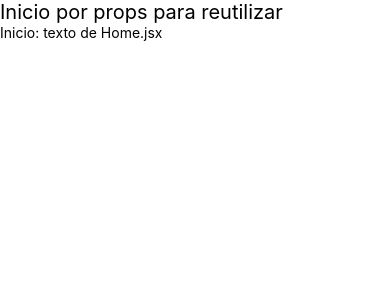
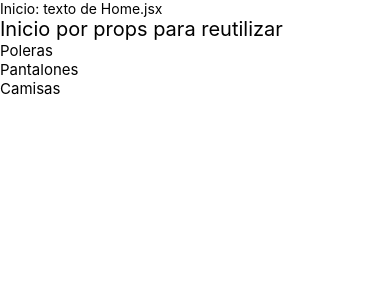
Before and after one commit to GCabreraH/CoderHouse_61300, a React Native app in the folder myecommerce/myecommerce/: screen / in a window 390 px wide. Shown: the top 300 px of the page. Built offline with nearby package versions, Linux system fonts and the light colour scheme.

Commit message:
Se crea el componente ItemListCategories y Categories. Se llama a Categories desde Home.

```diff
--- a/myecommerce/myecommerce/src/Screens/Home.jsx
+++ b/myecommerce/myecommerce/src/Screens/Home.jsx
@@ -1,11 +1,13 @@
 import { View,Text } from "react-native";
 import Header from "../components/Header";
+import Categories from "../components/Categories";
 
 function Home(){
     return(
         <View>
+            <Text>Inicio: texto de Home.jsx</Text>
             <Header title={'Inicio por props para reutilizar'} />
-            <Text>Inicio: texto de Home.jsx</Text>
+            <Categories />
 
         </View>
     );
--- /dev/null
+++ b/myecommerce/myecommerce/src/components/Categories.jsx
@@ -0,0 +1,15 @@
+/*Este componente permite reutilizar categorias sin necesidad de codigicarlas cada una.*/
+
+import { View, Text } from "react-native";
+
+function Categories(){
+    return(
+        <View>
+            <Text style={{fontSize:15}}>Poleras</Text>
+            <Text style={{fontSize:15}}>Pantalones</Text>
+            <Text style={{fontSize:15}}>Camisas</Text>
+        </View>
+    );
+}
+
+export default Categories;
```
Also changed, not shown: myecommerce/myecommerce/src/Screens/ItemListCategories.jsx (added, +14 -0 lines).
